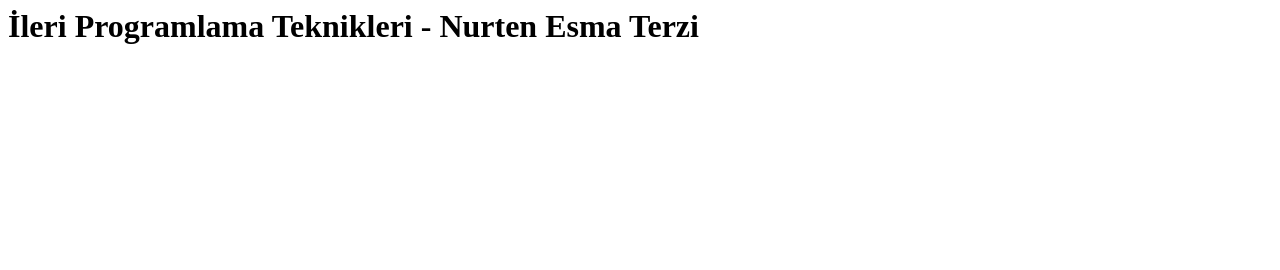
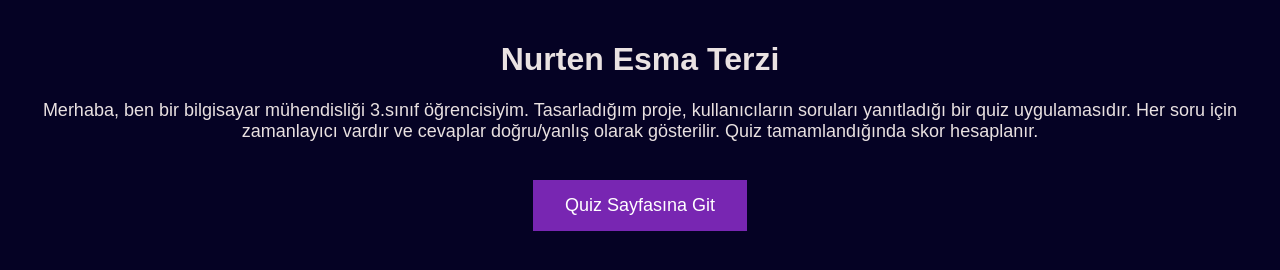
Before and after one commit to EsmaTerzi/EsmaTerzi.github.io, a plain HTML site: page index.html in a window 1280 px wide. Drawn offline with Linux system fonts and the light colour scheme.

Commit message:
Add files via upload

```diff
--- a/index.html
+++ b/index.html
@@ -1 +1,49 @@
-<h1>İleri Programlama Teknikleri - Nurten Esma Terzi</h1>
+<!DOCTYPE html>
+<html lang="tr">
+<head>
+  <meta charset="UTF-8">
+  <meta name="viewport" content="width=device-width, initial-scale=1.0">
+  <title>Esma Terzi - Tanıtım Sayfası</title>
+  <style>
+    body {
+      font-family: Arial, sans-serif;
+      background-color: #050224;
+      margin: 0;
+      padding: 0;
+      text-align: center;
+    }
+    .container {
+      padding: 20px;
+    }
+    h1 {
+      color: #eae2e2;
+    }
+    p {
+      font-size: 18px;
+      color: #e9e1e1;
+
+    }
+    .btn {
+      background-color: #7826b2;
+      color: white;
+      padding: 15px 32px;
+      font-size: 18px;
+      border: none;
+      cursor: pointer;
+      margin-top: 20px;
+    }
+    .btn:hover {
+      background-color: #3b1482;
+    }
+  </style>
+</head>
+<body>
+
+  <div class="container">
+    <h1>Nurten Esma Terzi</h1>
+    <p>Merhaba, ben bir bilgisayar mühendisliği 3.sınıf öğrencisiyim. Tasarladığım proje, kullanıcıların soruları yanıtladığı bir quiz uygulamasıdır. Her soru için zamanlayıcı vardır ve cevaplar doğru/yanlış olarak gösterilir. Quiz tamamlandığında skor hesaplanır.</p>
+    <button class="btn" onclick="window.location.href='quiz.html';">Quiz Sayfasına Git</button>
+  </div>
+
+</body>
+</html>
```
